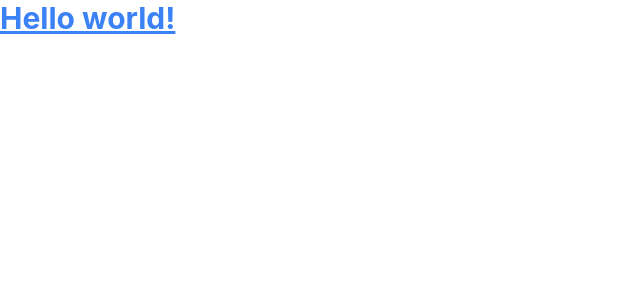
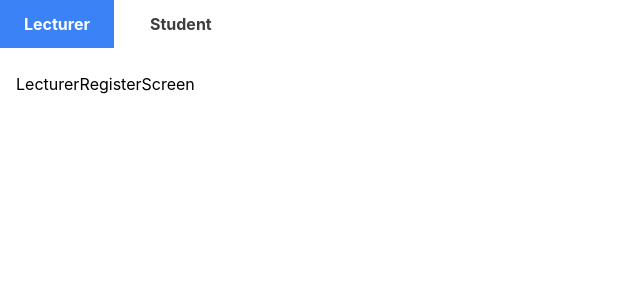
Before and after one commit to Raghavendra524/leave-management-system, a React (Create React App) app: page /register in a window 1280 px wide. Shown: the top 300 px of the page, without its empty margins (0-640 px from the left). Built offline with nearby package versions, Linux system fonts and the light colour scheme.

Commit message:
Created the tab component and Implemented it

```diff
--- a/package.json
+++ b/package.json
@@ -10,6 +10,7 @@
     "@types/node": "^16.18.16",
     "@types/react": "^18.0.28",
     "@types/react-dom": "^18.0.11",
+    "classnames": "^2.3.2",
     "react": "^18.2.0",
     "react-dom": "^18.2.0",
     "react-scripts": "5.0.1",
--- a/src/App.tsx
+++ b/src/App.tsx
@@ -1,11 +1,7 @@
+import RegisterScreen from './screens/Register';
+
 function App() {
-  return (
-    <div>
-      <h1 className='text-3xl text-primary font-bold underline'>
-        Hello world!
-      </h1>
-    </div>
-  );
+  return <RegisterScreen />;
 }
 
 export default App;
--- /dev/null
+++ b/src/components/Tabs.tsx
@@ -0,0 +1,65 @@
+import classNames from 'classnames';
+import React, { Fragment } from 'react';
+
+export type TabsVariant = 'default';
+
+export interface Tab {
+  name: string;
+  TabComponent: React.ReactNode;
+}
+
+export interface TabsProps {
+  tabs: Tab[];
+  variant?: TabsVariant;
+  selectedIndex: number;
+  onChange(index: number): void;
+}
+
+const Tabs: React.FC<TabsProps> = ({
+  tabs,
+  variant = 'default',
+  selectedIndex = 0,
+  onChange,
+}) => {
+  const tabActiveVariantClassMap: Record<TabsVariant, string> = {
+    default: 'font-bold text-white py-3 px-6 bg-primary',
+  };
+
+  const tabInActiveVariantClassMap: Record<TabsVariant, string> = {
+    default: 'font-bold text-dark-9 py-3 px-6 rounded-full bg-white',
+  };
+
+  return (
+    <div className='flex flex-col'>
+      <div
+        className={classNames(
+          'flex-grow overflow-x-auto flex flex-row space-x-3'
+        )}
+      >
+        {tabs.map(({ name }, index) => {
+          const activeTab = index === selectedIndex;
+
+          return (
+            <button
+              className={classNames(
+                'font-zen-body text-base focus:outline-none whitespace-pre',
+                activeTab
+                  ? tabActiveVariantClassMap[variant]
+                  : tabInActiveVariantClassMap[variant]
+              )}
+              onClick={() => onChange(index)}
+              key={name}
+            >
+              {name}
+            </button>
+          );
+        })}
+      </div>
+      <Fragment key={selectedIndex}>
+        {tabs[selectedIndex].TabComponent}
+      </Fragment>
+    </div>
+  );
+};
+
+export default Tabs;
--- /dev/null
+++ b/src/components/auth/LecturerRegisterScreen.tsx
@@ -0,0 +1,9 @@
+import React from 'react';
+
+interface LecturerRegisterScreenProps {}
+
+const LecturerRegisterScreen: React.FC<LecturerRegisterScreenProps> = () => {
+  return <div className='px-4 py-6'>LecturerRegisterScreen</div>;
+};
+
+export default LecturerRegisterScreen;
--- /dev/null
+++ b/src/components/auth/StudentRegisterScreen.tsx
@@ -0,0 +1,7 @@
+import React from 'react';
+
+const StudentRegisterScreen = () => {
+  return <div className='px-4 py-6'>StudentRegisterScreen</div>;
+};
+
+export default StudentRegisterScreen;
--- /dev/null
+++ b/src/screens/Register.tsx
@@ -0,0 +1,34 @@
+import React, { useMemo, useState } from 'react';
+import LecturerRegisterScreen from '../components/auth/LecturerRegisterScreen';
+import StudentRegisterScreen from '../components/auth/StudentRegisterScreen';
+import Tabs, { Tab } from '../components/Tabs';
+
+interface RegisterScreenProps {}
+
+const RegisterScreen: React.FC<RegisterScreenProps> = () => {
+  const [selectedTabIndex, setSelectedTabIndex] = useState<number>(0);
+
+  const tabs: Tab[] = useMemo(
+    () => [
+      {
+        name: 'Lecturer',
+        TabComponent: <LecturerRegisterScreen />,
+      },
+      {
+        name: 'Student',
+        TabComponent: <StudentRegisterScreen />,
+      },
+    ],
+    []
+  );
+
+  return (
+    <Tabs
+      tabs={tabs}
+      selectedIndex={selectedTabIndex}
+      onChange={setSelectedTabIndex}
+    />
+  );
+};
+
+export default RegisterScreen;
--- /dev/null
+++ b/src/types.ts
@@ -0,0 +1,3 @@
+export type EnumMap<E extends string, T> = {
+  [key in E]: T;
+};
```
Also changed, not shown: 1 other file (tests, documents, lock files or other folders).
